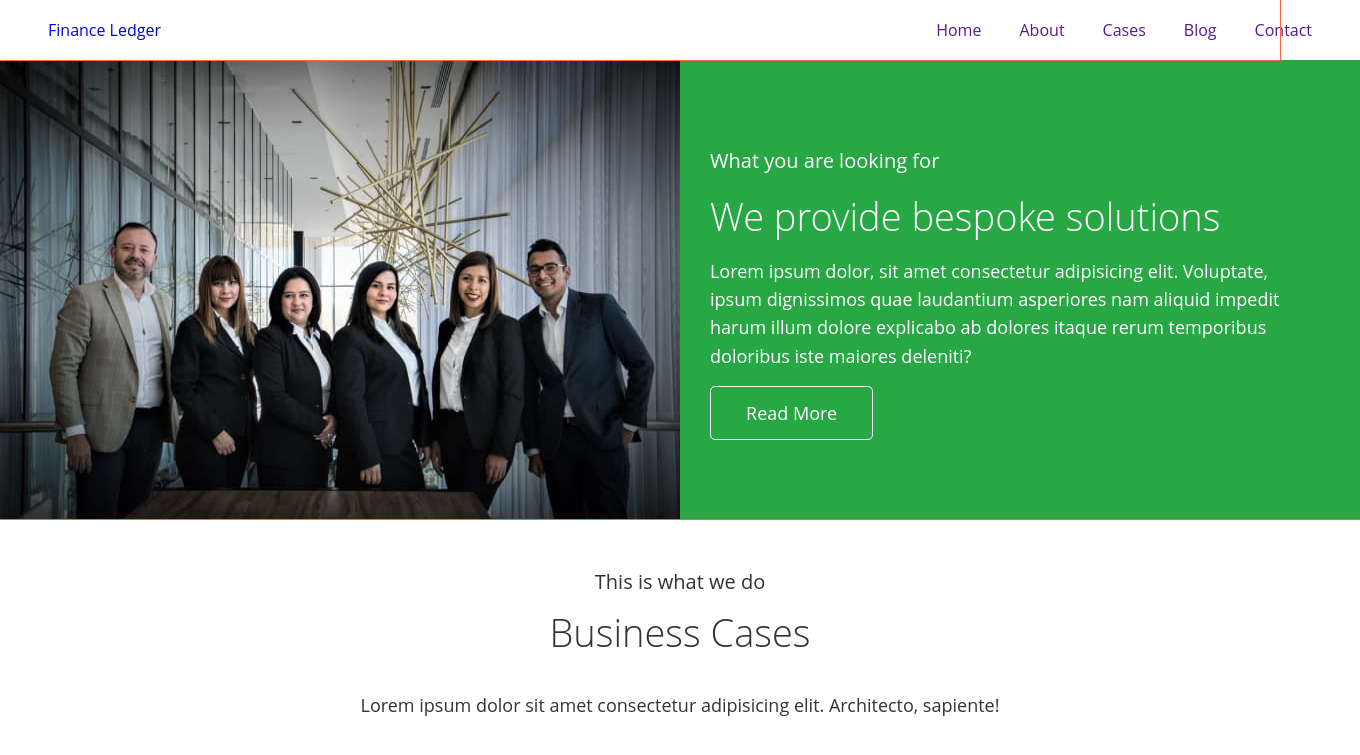
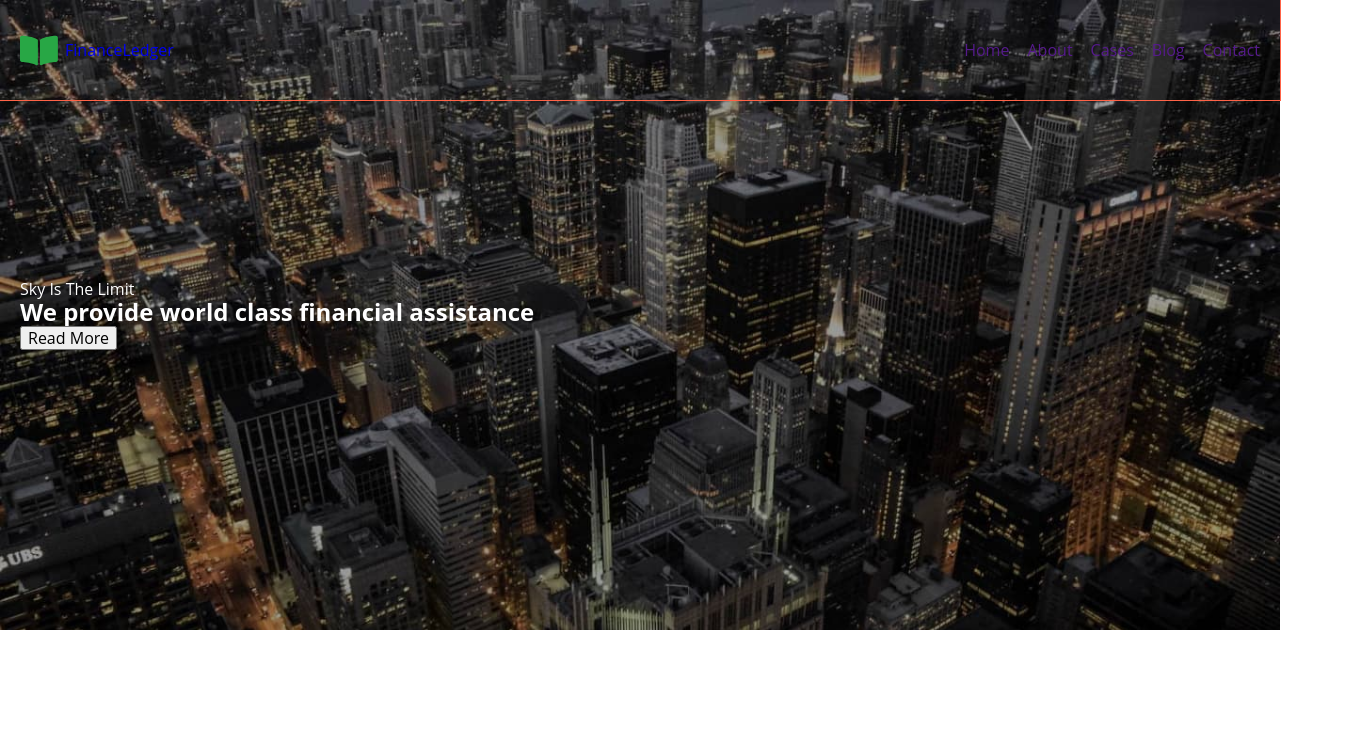
Before and after one commit to kashirin-olexsandr/practice-73-3-4, a website built with Parcel: page src/index.html in a window 1280 px wide. Shown: the top 755 px of the page, 1360 px wide, since content can reach past the window. Built offline with nearby package versions, Linux system fonts and the light colour scheme.

Commit message:
Update files

```diff
--- a/src/index.html
+++ b/src/index.html
@@ -11,13 +11,15 @@
     <!-- ❗️❗️❗️ Add partials like so for every page -->
     <include src="./partials/header.html"></include>
     <main>
-      <include src="./partials/solutions.html"></include>
-      <include src="./partials/work.html"></include>
-      <include src="./partials/blog.html"></include>
-      <include src="./partials/team.html"></include>
-      <include src="./partials/form.html"></include>
+      <include src="./partials/hero.html"></include>
+      <!-- <include src="./partials/services.html"></include> -->
+      <!-- <include src="./partials/solutions.html"></include> -->
+      <!-- <include src="./partials/work.html"></include>    -->
+      <!-- <include src="./partials/blog.html"></include> -->
+      <!-- <include src="./partials/team.html"></include> -->
+      <!-- <include src="./partials/form.html"></include> -->
 
     </main>
-    <include src="./partials/footer.html"></include>
+    <!-- <include src="./partials/footer.html"></include> -->
   </body>
 </html>
--- a/src/partials/header.html
+++ b/src/partials/header.html
@@ -1,6 +1,10 @@
 <header class="header">
     <div class="container header-container">
-        <a class="logo" href="#">Finance <span>Ledger</span></a>
+        <a class="logo" href="#">
+            <svg class="logo-icon" width="39" height="35">
+                <use href="./images/icons.svg#icon-logo-book"></use>
+            </svg>
+            Finance <span>Ledger</span></a>
         <nav class="navigation">
             <ul class="nav-list">
                 <li class="nav-item"><a class="nav-link" href="">Home</a></li>
--- /dev/null
+++ b/src/partials/hero.html
@@ -0,0 +1,7 @@
+<section class="hero">
+  <div class="container hero-container">
+    <p>Sky Is The Limit</p>
+    <h1>We provide world class financial assistance</h1>
+    <button type="button">Read More</button>
+  </div>
+  </section>
--- /dev/null
+++ b/src/partials/services.html
@@ -0,0 +1,26 @@
+<section>
+    <h2 hidden>Our services</h2>
+    <ul>
+      <li>
+        <h3>Investmant Banking</h3>
+        <p>
+          Lorem ipsum, dolor sit amet consectetur adipisicing elit.
+          Consequatur, necessitatibus!
+        </p>
+      </li>
+      <li>
+        <h3>Portfolio Manager</h3>
+        <p>
+          Lorem ipsum, dolor sit amet consectetur adipisicing elit.
+          Consequatur, necessitatibus!
+        </p>
+      </li>
+      <li>
+        <h3>Tax & Custudio</h3>
+        <p>
+          Lorem ipsum, dolor sit amet consectetur adipisicing elit.
+          Consequatur, necessitatibus!
+        </p>
+      </li>
+    </ul>
+  </section>
--- a/src/sass/_common.scss
+++ b/src/sass/_common.scss
@@ -1,8 +1,9 @@
 @import '~node_modules/modern-normalize/modern-normalize.css';
 .container {
-    width: 1360px;
-    padding-left: 28px;
-    padding-right: 28px;
+    width: 100%;
+    padding-right: 20px;
+    padding-left: 20px;
+
 }
 body {
     font-family: "Open Sans", sans-serif;
--- a/src/sass/index.scss
+++ b/src/sass/index.scss
@@ -2,6 +2,7 @@
 @import './reset';
 @import './common';
 @import './layouts/header';
+@import './layouts/hero';
 @import './layouts/solutions';
 @import './layouts/work';
 @import './layouts/footer';
--- a/src/sass/layouts/_header.scss
+++ b/src/sass/layouts/_header.scss
@@ -1,23 +1,46 @@
 .header-container {
+padding-top: 20px;
+padding-bottom: 20px;
+
+@media screen and (min-width: 768px) {
     display: flex;
     justify-content: space-between;
-    padding: 0 48px;
-    align-items: center;
+}
+    // display: flex;
+    // justify-content: space-between;
+    // padding: 0 48px;
+    // align-items: center;
 }
 
 .header {
     outline: 1px solid tomato;
+    position: fixed;
+    left: 0;
+    right: 0;
 }
 
-.logo {}
+.logo {
+    display: flex;
+   justify-content: center;
+   align-items: center;
+}
 
 .navigation {}
 
 .nav-list {
     display: flex;
+    justify-content: center;
+    align-items: center;
     text-decoration: none;
     list-style: none;
-    gap: 38px;
+    gap: 12px;
+
+    @media screen and (min-width: 768px) {
+        gap: 18px;
+    }
+    @media screen and (min-width: 1360px) {
+        gap: 38px;
+    }
 }
 
 .nav-item {}
@@ -26,3 +49,7 @@
     display: block;
     padding: 21px 0;
 }
+
+.logo-icon {
+    margin-right: 6px;
+}
--- /dev/null
+++ b/src/sass/layouts/_hero.scss
@@ -0,0 +1,13 @@
+.hero {
+    background-image: url(../images/hero-bg.jpg);
+    background-size: cover;
+    width: 100%;
+
+    padding-top: 280px;
+    padding-bottom: 280px;
+}
+
+.hero-container {
+    margin-left: auto;
+    margin-right: auto;
+}
```
Also changed, not shown: project/index.html (+6 -4 lines), src/images/hero-bg.jpg (added), src/images/icons.svg (added), src/sass/index.css, 1 other file.
